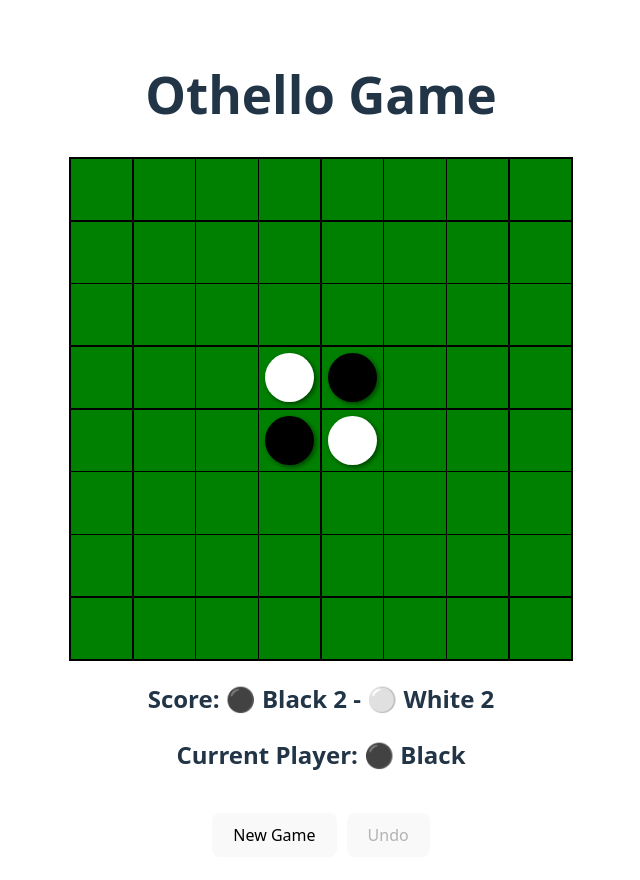
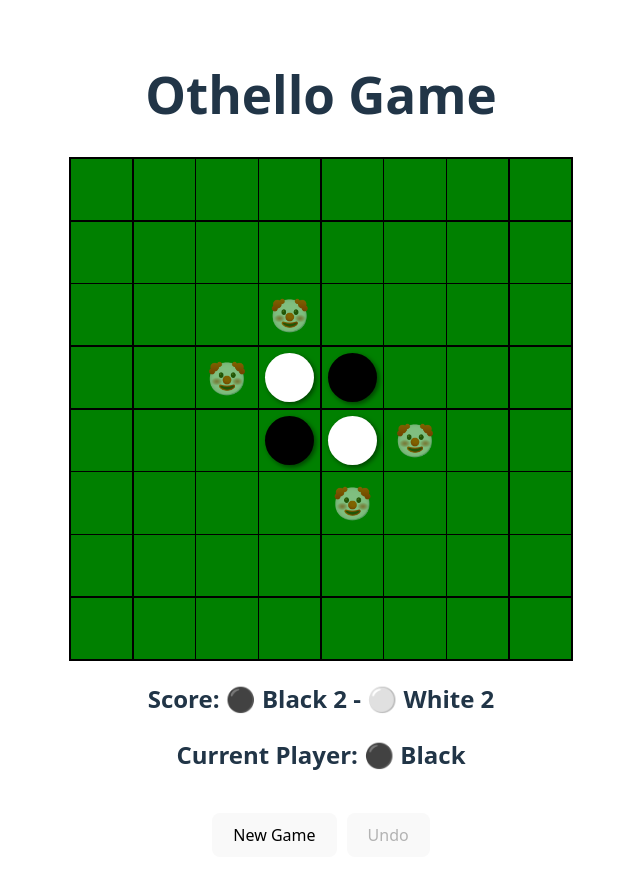
Before and after one commit to kohaku618/Othello, a React (Vite) app: page / in a window 1280 px wide. Shown: the top 880 px of the page, without its empty margins (319-959 px from the left). Built offline with nearby package versions, Linux system fonts and the light colour scheme.

Commit message:
一手戻す機能にヒント機能との両立を追加・修正

```diff
--- a/src/App.css
+++ b/src/App.css
@@ -15,7 +15,7 @@
   margin: 20px auto;
   background-color: #000;
   border: 2px solid #000;
-  gap: 1.5px;
+  gap: 1.6px;
 }
 
 /* マスのスタイル */
--- a/src/components/Game.tsx
+++ b/src/components/Game.tsx
@@ -82,8 +82,23 @@ const Game = () => {
         );
     }, [board]);
 
-    // ★ [変更] ヒント機能は後で対応するため、一旦機能を停止
-    const validMoves: [number, number][] = [];
+    // 現プレイヤーが置ける場所のリストを計算する
+    const validMoves = useMemo(() => {
+        // ゲームオーバーの時や最新の手を見ていないときはヒント不要
+        if (isGameOver) return [];
+
+        const moves: [number, number][] = [];
+        // 盤面のマスをチェック
+        for (let r = 0; r < 8; r++) {
+            for (let c = 0; c < 8; c++) {
+                // そのマスに置くとひっくり返るかの判定
+                if (getFlippableTiles(board, r, c, currentPlayer).length > 0) {
+                    moves.push([r,c]);
+                }
+            }
+        }
+        return moves;
+    }, [board, currentPlayer, isGameOver]);
 
     // ターンのたびにパスやゲーム終了を自動でチェック
     useEffect(() => {
@@ -118,7 +133,7 @@ const Game = () => {
     // マスがクリックされたとき
     const handleClick = (row: number, col:number) => {
         // --- ルールチェック ---
-        if (isGameOver || history.length - 1 !== currentMove) return;
+        if (isGameOver) return;
 
         // 石を置けるのか、ひっくり返すのかを判定する（上記の関数を呼び出し）
         const tilesToFlip  = getFlippableTiles(board, row, col, currentPlayer);
@@ -137,10 +152,12 @@ const Game = () => {
             newBoard[r][c] = currentPlayer;
         });
 
-        // 新しい盤面を履歴に追加して手数を進める
-        const newHistory = [...history, newBoard];
-        setHistory(newHistory);
-        setCurrentMove(newHistory.length - 1);
+        // 一手戻した場合履歴を切り取る
+        const newHistory = history.slice(0, currentMove + 1);
+        // 切り取った履歴に新しい盤面を追加
+        setHistory([...newHistory, newBoard]);
+        // 手数を新しい履歴の最後に更新
+        setCurrentMove(newHistory.length);
     };
 
     // ゲームをリセットする関数
```
